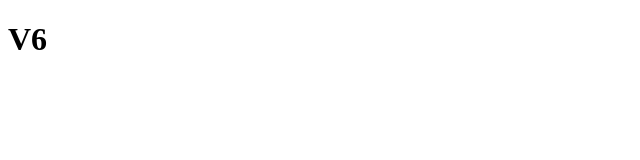
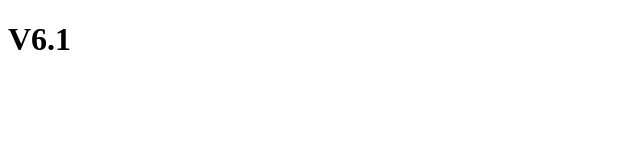
Before and after one commit to AzureUser0000/myrepo, a plain HTML site: page index.html in a window 1280 px wide. Shown: the full height of the page, 0-640 px from the left. Drawn offline with Linux system fonts and the light colour scheme.

Commit message:
version 6.1

```diff
--- a/index.html
+++ b/index.html
@@ -6,6 +6,6 @@
     <title>Document</title>
 </head>
 <body>
-    <h1>V6</h1>
+    <h1>V6.1  </h1>
 </body>
 </html>
```
